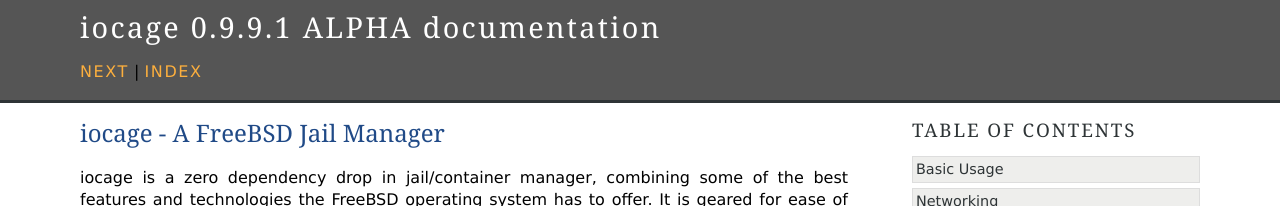
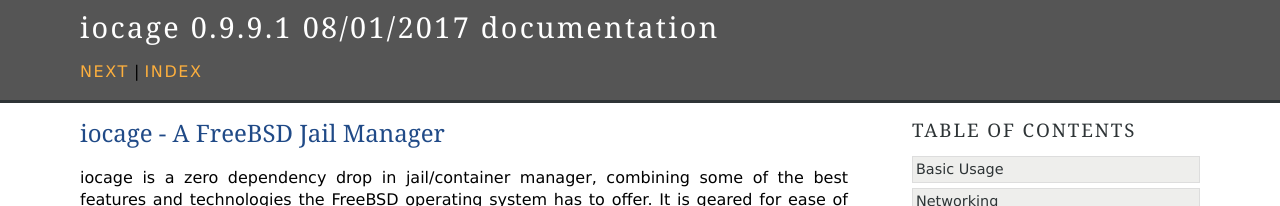
Before and after one commit to iocage/iocage, a Sphinx documentation site: the page built from doc/source/index.rst, in a window 1280 px wide. Shown: the top 206 px of the page. Built offline with Sphinx 7.4.7, drawn with Linux system fonts in a browser that asks for light colours.

Commit message:
Bump to 0.9.9.1 release

```diff
--- a/doc/source/conf.py
+++ b/doc/source/conf.py
@@ -58,9 +58,9 @@
 # built documents.
 #
 # The short X.Y version.
-version = u'0.9.9.1a'
+version = u'0.9.9.1'
 # The full version, including alpha/beta/rc tags.
-release = u'0.9.9.1 ALPHA'
+release = u'0.9.9.1 08/01/2017'
 
 # The language for content autogenerated by Sphinx. Refer to documentation
 # for a list of supported languages.
@@ -136,7 +136,7 @@
 # The name for this set of Sphinx documents.
 # "<project> v<release> documentation" by default.
 #
-# html_title = u'iocage v0.9.9.1 ALPHA '
+# html_title = u'iocage v0.9.9.1 08/01/2017'
 
 # A shorter title for the navigation bar.  Default is the same as html_title.
 #
--- a/setup.py
+++ b/setup.py
@@ -38,7 +38,7 @@
     exit("Only Python 3.6 and higher is supported.")
 
 setup(name='iocage',
-      version='0.9.9.1a',
+      version='0.9.9.1',
       description='A jail manager that uses ZFS.',
       author='Brandon Schneider and Peter Toth',
       author_email='brandon@ixsystems.com',
```
Also changed, not shown: 1 other file.
